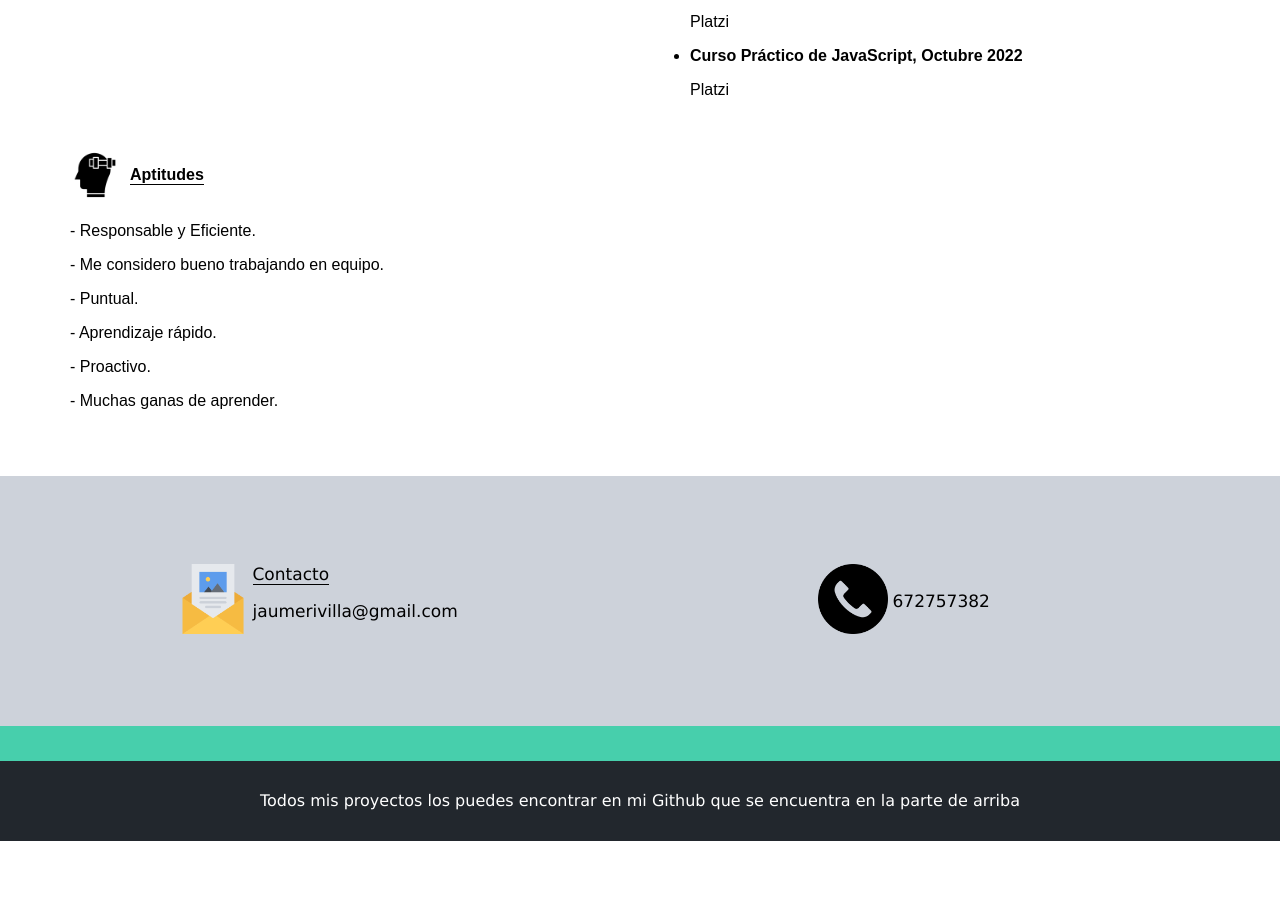
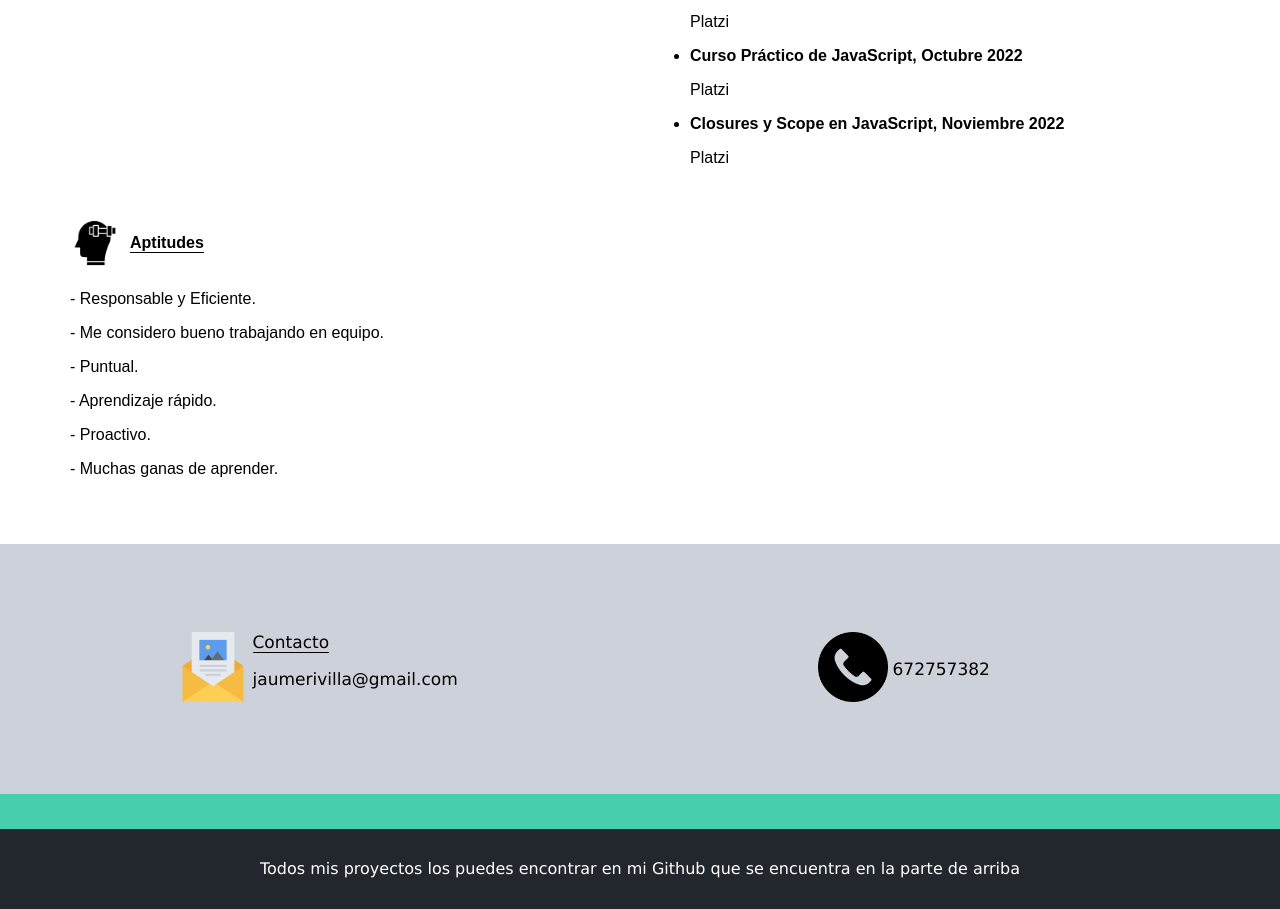
Before and after one commit to jaumerivillarodriguez/Blog-con-HTML-y-CSS, a plain HTML site: page perfil.html in a window 1280 px wide. Shown: the part 1946-2855 px from the top of the page. Before the commit the page ends 2787 px from the top, so only its background shows below. Drawn offline with Linux system fonts and the light colour scheme.

Commit message:
Clouser y Scope en JavaScript , Nuevo Curso

```diff
--- a/perfil.html
+++ b/perfil.html
@@ -160,6 +160,8 @@
                         <p>Platzi</p>
                         <li><p><b>Curso Práctico de JavaScript, Octubre 2022</b></p></li>
                         <p>Platzi</p>
+                        <li><p><b>Closures y Scope en JavaScript, Noviembre 2022</b></p></li>
+                        <p>Platzi</p>
                     </ul>
                 </div>
 
```
